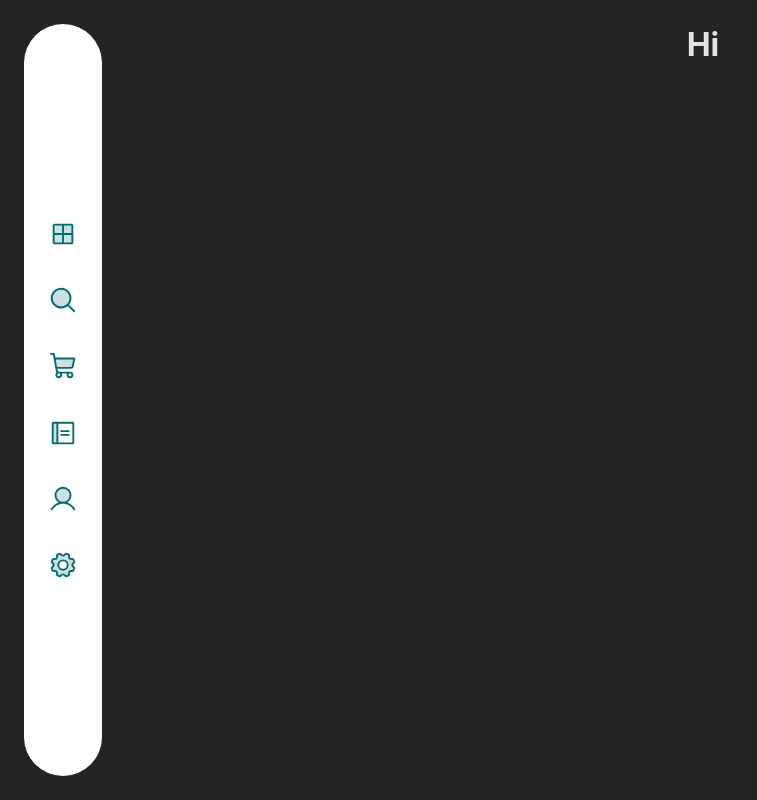
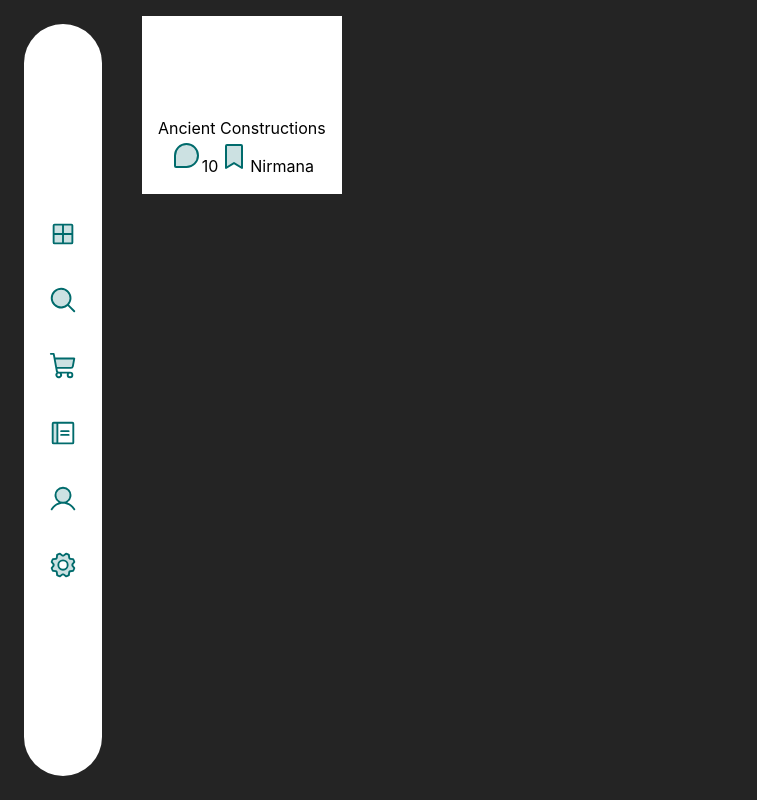
Before and after one commit to chamodperera/ceylonmade, a React (Vite) app: page / in a window 1280 px wide. Shown: the whole page, without its empty margins (0-757 px from the left). Built offline with nearby package versions, Linux system fonts and the light colour scheme.

Commit message:
initialized feed

```diff
--- a/src/App.jsx
+++ b/src/App.jsx
@@ -1,4 +1,5 @@
 import "./App.css";
+import Feed from "./components/Feed";
 import Navbar from "./components/Navbar";
 
 function App() {
@@ -9,7 +10,7 @@ function App() {
       </div>
 
       <div className="body">
-        <h1>Hi</h1>
+        <Feed />
       </div>
     </div>
   );
--- /dev/null
+++ b/src/components/Card.jsx
@@ -0,0 +1,50 @@
+import styles from "../styles/Card.module.css";
+import {
+  ShootingStar,
+  ChatTeardrop,
+  BookmarkSimple,
+} from "@phosphor-icons/react";
+
+const Card = ({ type, title, image, price, stars, comments, isBlog, shop }) => {
+  return (
+    <div className={styles.container} style={{ backgroundImage: image }}>
+      {type === "item" ? (
+        <>
+          <span className={styles.price}>{price}</span>
+          <span className={styles.title}>{title}</span>
+          <div className={styles.info}>
+            <span>
+              <ShootingStar size={32} color="#006b6c" weight="duotone" />
+              <span>{stars}</span>
+            </span>
+            <span>
+              <ChatTeardrop size={32} color="#006b6c" weight="duotone" />
+              <span>{comments}</span>
+            </span>
+            <span>
+              <BookmarkSimple size={32} color="#006b6c" weight="duotone" />
+            </span>
+            {isBlog && <span>Blog attached</span>}
+          </div>
+          <span>{shop}</span>
+        </>
+      ) : (
+        <>
+          <span className={styles.title}>{title}</span>
+          <div className={styles.info}>
+            <span>
+              <ChatTeardrop size={32} color="#006b6c" weight="duotone" />
+              <span>{comments}</span>
+            </span>
+            <span>
+              <BookmarkSimple size={32} color="#006b6c" weight="duotone" />
+            </span>
+            <span>{shop}</span>
+          </div>
+        </>
+      )}
+    </div>
+  );
+};
+
+export default Card;
--- /dev/null
+++ b/src/components/Feed.jsx
@@ -0,0 +1,17 @@
+import Card from "./Card";
+import styles from "../styles/Feed.module.css";
+const Feed = () => {
+  return (
+    <div className={styles.container}>
+      <Card
+        type="blog"
+        title="Ancient Constructions"
+        image=""
+        comments="10"
+        shop="Nirmana"
+      />
+    </div>
+  );
+};
+
+export default Feed;
--- /dev/null
+++ b/src/styles/Card.module.css
@@ -0,0 +1,7 @@
+.container {
+  background-color: #fff;
+  padding: 1em;
+  padding-top: 100px;
+  width: max-content;
+  color: black;
+}
--- /dev/null
+++ b/src/styles/Feed.module.css
@@ -0,0 +1,3 @@
+.container {
+  margin: 1rem;
+}
```
